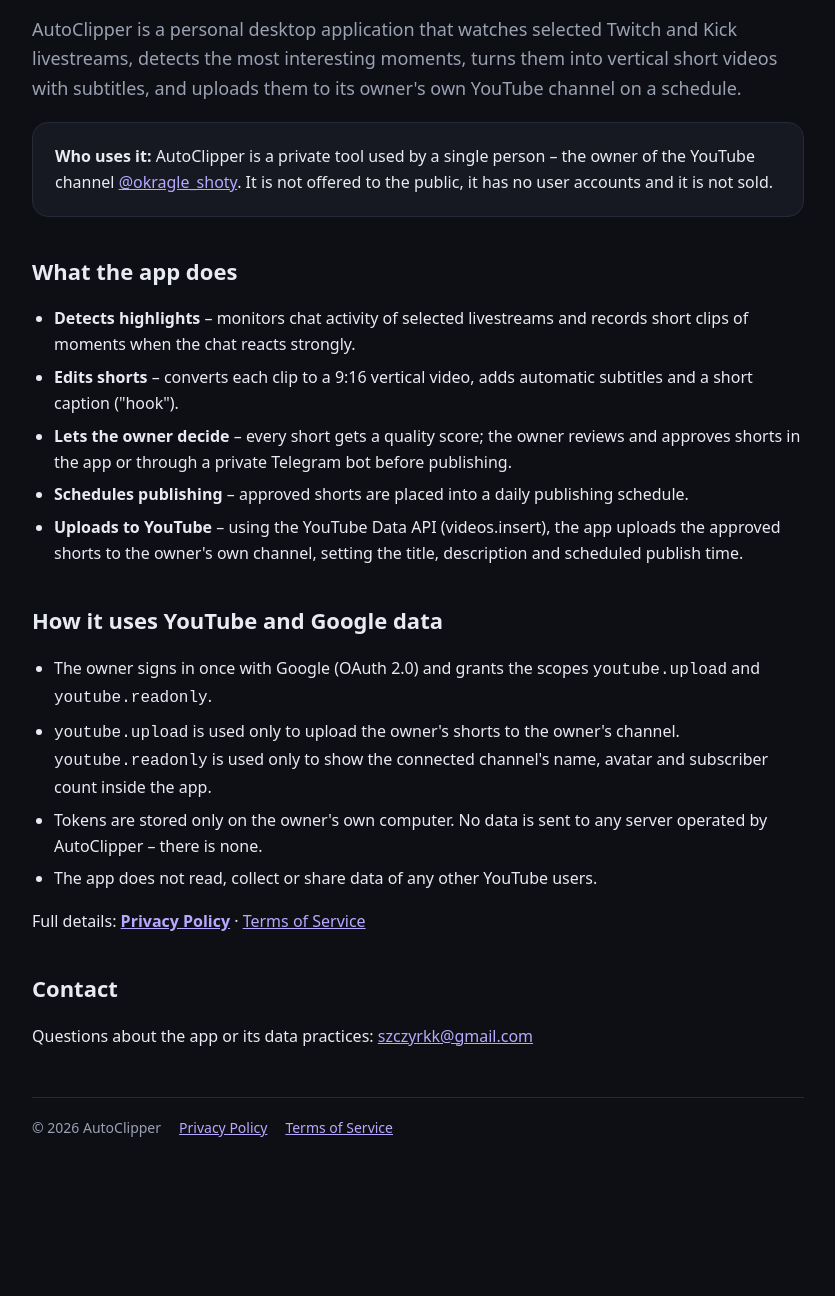
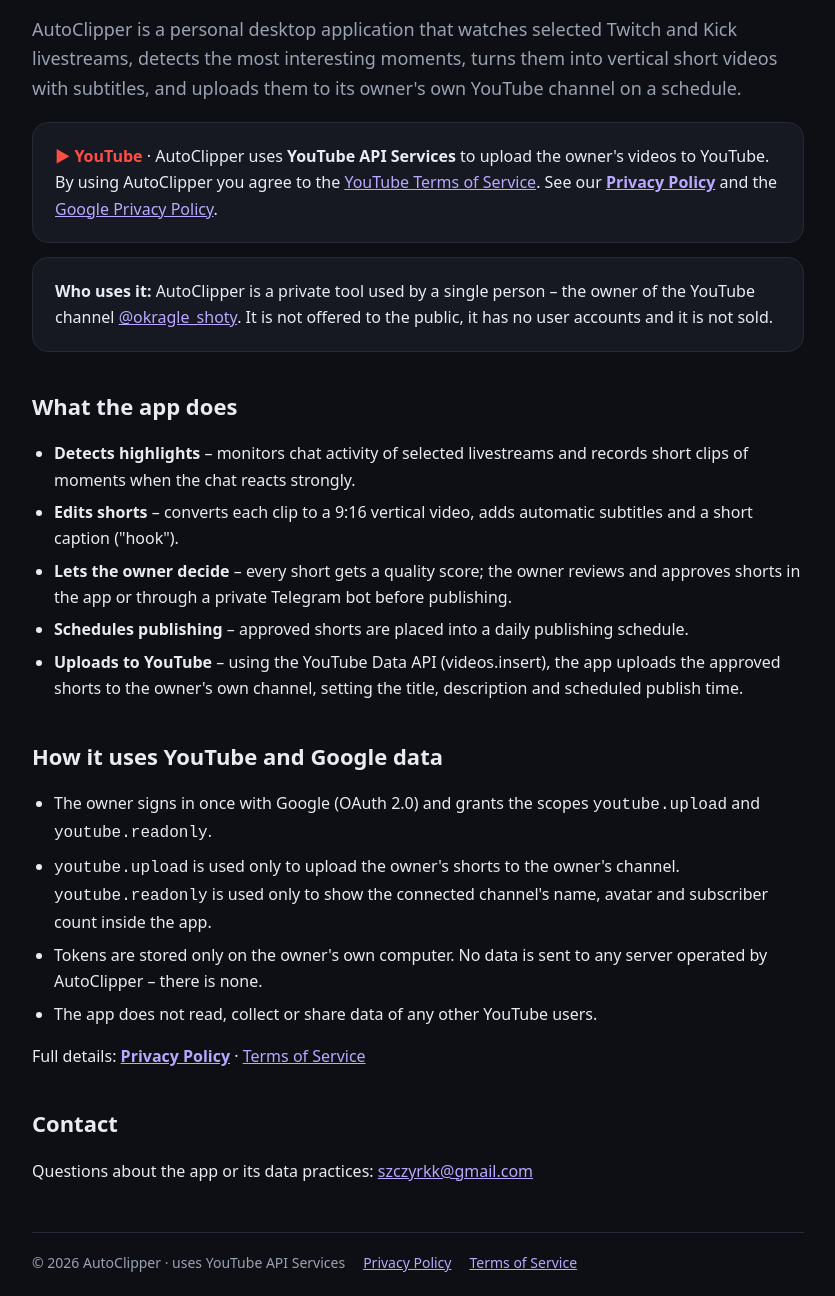
Before and after one commit to KulsonN/KulsonN.github.io, a plain HTML site: page index.html in a window 1280 px wide. Shown: the part 164-1460 px from the top of the page, without its empty margins (222-1057 px from the left). Before the commit the page ends 1367 px from the top, so only its background shows below. Drawn offline with Linux system fonts and the light colour scheme.

Commit message:
Add files via upload

```diff
--- a/index.html
+++ b/index.html
@@ -10,6 +10,12 @@
 
 <h1>Livestream highlights → YouTube Shorts</h1>
 <p class="lead">AutoClipper is a personal desktop application that watches selected Twitch and Kick livestreams, detects the most interesting moments, turns them into vertical short videos with subtitles, and uploads them to its owner's own YouTube channel on a schedule.</p>
+
+<div class="card yt">
+<b style="color:#ff4e45">▶ YouTube</b> · AutoClipper uses <b>YouTube API Services</b> to upload the owner's videos to YouTube.
+By using AutoClipper you agree to the <a href="https://www.youtube.com/t/terms">YouTube Terms of Service</a>.
+See our <a href="privacy.html"><b>Privacy Policy</b></a> and the <a href="https://policies.google.com/privacy">Google Privacy Policy</a>.
+</div>
 
 <div class="card">
 <b>Who uses it:</b> AutoClipper is a private tool used by a single person – the owner of the YouTube channel
@@ -37,5 +43,5 @@
 <h2>Contact</h2>
 <p>Questions about the app or its data practices: <a href="mailto:szczyrkk@gmail.com">szczyrkk@gmail.com</a></p>
 
-<footer><span>© 2026 AutoClipper</span><a href="privacy.html">Privacy Policy</a><a href="terms.html">Terms of Service</a></footer>
+<footer><span>© 2026 AutoClipper · uses YouTube API Services</span><a href="privacy.html">Privacy Policy</a><a href="terms.html">Terms of Service</a></footer>
 </div></body></html>
```
